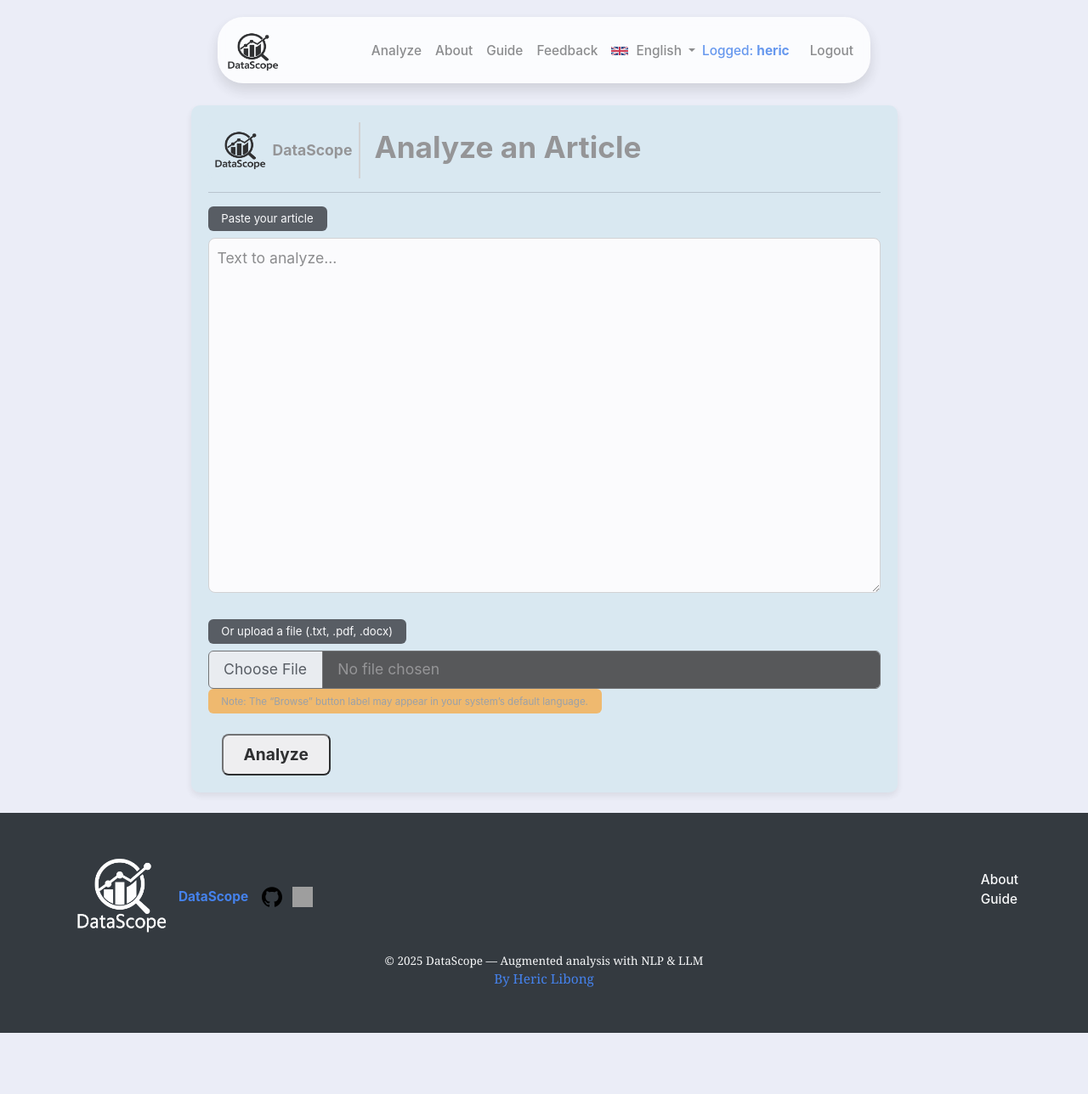
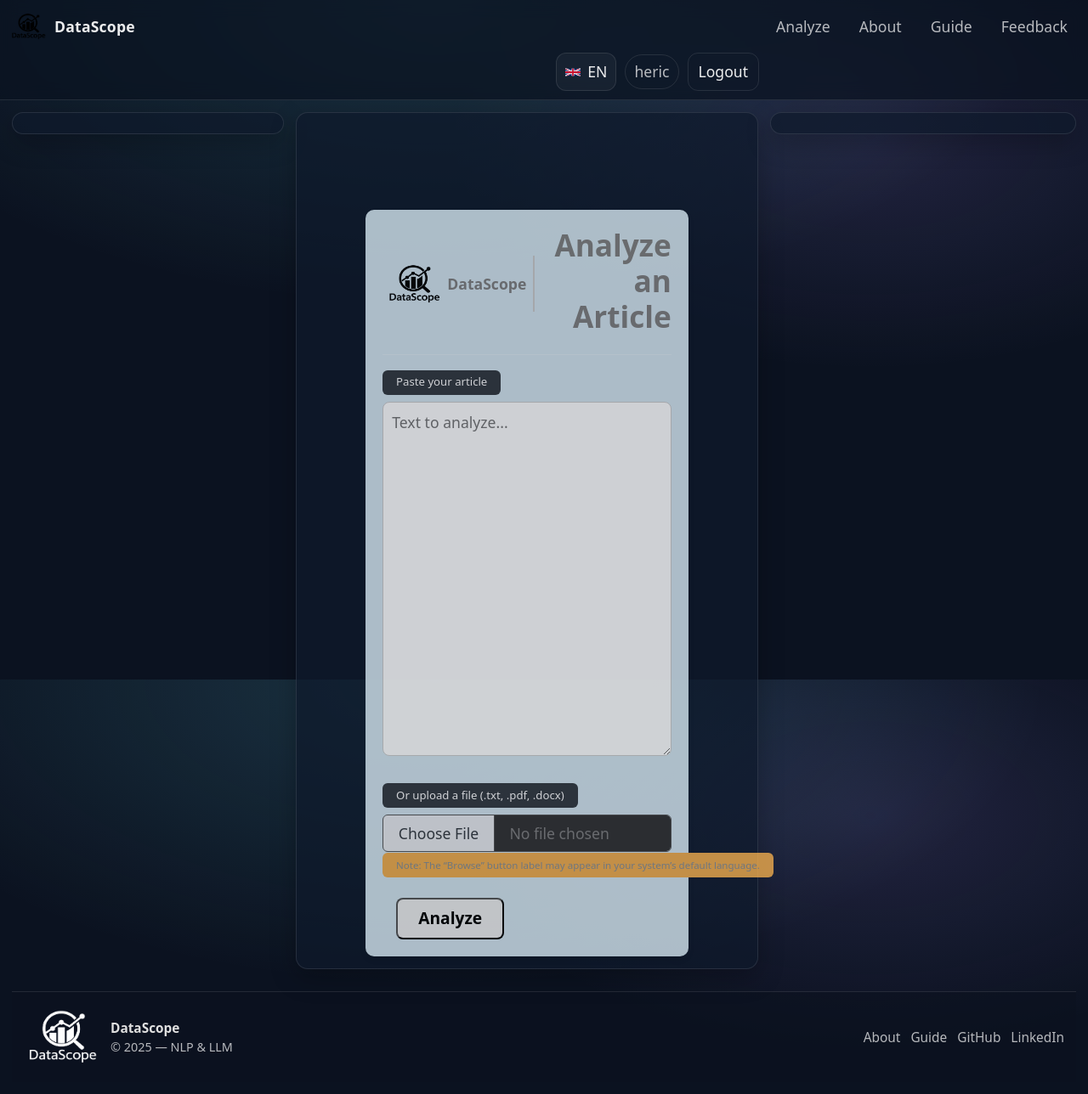
Before and after one commit to hericlibong/datascope_project, a Flask app: page / in a window 1280 px wide. Shown: the whole page at 85% size. Before the commit the page ends 1216 px from the top, so only its background shows below. Run offline with Flask 3, Linux system fonts and the light colour scheme; a user stored in the database is signed in; some libraries are stand-ins or nearby versions; grey boxes are pictures that could not be loaded.

Commit message:
ui: add app shell header/drawers

```diff
--- /dev/null
+++ b/app/static/app.css
@@ -0,0 +1,298 @@
+/* DataScope UI v2 (Phase 1) — design tokens + app shell */
+
+:root {
+  --ds-bg: #0b1220;
+  --ds-surface: #0f1a2c;
+  --ds-surface-2: #111f35;
+  --ds-border: rgba(255, 255, 255, 0.10);
+  --ds-text: rgba(255, 255, 255, 0.92);
+  --ds-muted: rgba(255, 255, 255, 0.70);
+  --ds-accent: #6ee7ff;
+  --ds-accent-2: #a78bfa;
+  --ds-danger: #fb7185;
+  --ds-shadow: 0 10px 30px rgba(0,0,0,.25);
+
+  --ds-radius: 14px;
+  --ds-radius-sm: 10px;
+  --ds-gap: 14px;
+
+  --ds-font: ui-sans-serif, system-ui, -apple-system, Segoe UI, Roboto, Helvetica, Arial, "Apple Color Emoji", "Segoe UI Emoji";
+}
+
+html, body {
+  height: 100%;
+}
+
+body {
+  margin: 0;
+  font-family: var(--ds-font);
+  background: radial-gradient(1200px 600px at 40% 0%, rgba(110,231,255,0.16), transparent 60%),
+              radial-gradient(900px 500px at 80% 20%, rgba(167,139,250,0.14), transparent 55%),
+              var(--ds-bg);
+  color: var(--ds-text);
+}
+
+/* Focus visible */
+:focus-visible {
+  outline: 3px solid rgba(110, 231, 255, 0.65);
+  outline-offset: 2px;
+}
+
+.ds-header {
+  position: sticky;
+  top: 0;
+  z-index: 50;
+  background: rgba(11, 18, 32, 0.72);
+  backdrop-filter: blur(10px);
+  border-bottom: 1px solid var(--ds-border);
+}
+
+.ds-header__inner {
+  max-width: 1320px;
+  margin: 0 auto;
+  padding: 10px 14px;
+  display: grid;
+  grid-template-columns: 1fr auto;
+  gap: 10px;
+  align-items: center;
+}
+
+.ds-brand {
+  display: inline-flex;
+  gap: 10px;
+  align-items: center;
+  color: var(--ds-text);
+  text-decoration: none;
+}
+
+.ds-brand__name {
+  font-weight: 700;
+  letter-spacing: 0.2px;
+}
+
+.ds-nav {
+  display: none;
+  gap: 14px;
+  align-items: center;
+  justify-content: center;
+}
+
+.ds-nav__link {
+  color: var(--ds-muted);
+  text-decoration: none;
+  padding: 8px 10px;
+  border-radius: 10px;
+}
+
+.ds-nav__link:hover {
+  color: var(--ds-text);
+  background: rgba(255,255,255,0.06);
+}
+
+.ds-header__actions {
+  display: inline-flex;
+  align-items: center;
+  gap: 10px;
+  justify-content: flex-end;
+}
+
+.ds-icon-btn {
+  border: 1px solid var(--ds-border);
+  background: rgba(255,255,255,0.04);
+  color: var(--ds-text);
+  border-radius: 10px;
+  padding: 8px 10px;
+  cursor: pointer;
+}
+
+.ds-btn {
+  border: 1px solid var(--ds-border);
+  background: rgba(255,255,255,0.04);
+  color: var(--ds-text);
+  border-radius: 12px;
+  padding: 8px 12px;
+  text-decoration: none;
+  display: inline-flex;
+  align-items: center;
+  gap: 8px;
+}
+
+.ds-btn--primary {
+  background: linear-gradient(135deg, rgba(110,231,255,0.20), rgba(167,139,250,0.18));
+  border-color: rgba(110,231,255,0.25);
+}
+
+.ds-btn--ghost {
+  background: transparent;
+}
+
+.ds-user {
+  max-width: 180px;
+  overflow: hidden;
+  text-overflow: ellipsis;
+  white-space: nowrap;
+  color: var(--ds-muted);
+  border: 1px solid var(--ds-border);
+  border-radius: 999px;
+  padding: 6px 10px;
+}
+
+.ds-lang {
+  position: relative;
+}
+
+.ds-lang__btn {
+  border: 1px solid var(--ds-border);
+  background: rgba(255,255,255,0.04);
+  color: var(--ds-text);
+  border-radius: 12px;
+  padding: 8px 10px;
+  cursor: pointer;
+  display: inline-flex;
+  align-items: center;
+  gap: 8px;
+}
+
+.ds-flag { width: 18px; height: 18px; }
+
+.ds-menu {
+  position: absolute;
+  right: 0;
+  top: calc(100% + 8px);
+  background: rgba(15, 26, 44, 0.98);
+  border: 1px solid var(--ds-border);
+  border-radius: 12px;
+  min-width: 160px;
+  box-shadow: var(--ds-shadow);
+  padding: 6px;
+}
+
+.ds-menu__item {
+  display: block;
+  padding: 10px 10px;
+  border-radius: 10px;
+  color: var(--ds-text);
+  text-decoration: none;
+}
+
+.ds-menu__item:hover {
+  background: rgba(255,255,255,0.06);
+}
+
+.ds-app {
+  max-width: 1320px;
+  margin: 0 auto;
+  padding: 14px;
+}
+
+.ds-shell {
+  display: grid;
+  grid-template-columns: 320px 1fr 360px;
+  gap: var(--ds-gap);
+  align-items: start;
+}
+
+.ds-panel, .ds-main {
+  background: rgba(15, 26, 44, 0.72);
+  border: 1px solid var(--ds-border);
+  border-radius: var(--ds-radius);
+  box-shadow: var(--ds-shadow);
+}
+
+.ds-panel {
+  padding: 12px;
+}
+
+.ds-main {
+  padding: 14px;
+  min-height: 60vh;
+}
+
+.ds-footer {
+  margin-top: 26px;
+  border-top: 1px solid var(--ds-border);
+  background: rgba(11, 18, 32, 0.65);
+}
+
+.ds-footer__inner {
+  max-width: 1320px;
+  margin: 0 auto;
+  padding: 18px 14px;
+  display: flex;
+  gap: 16px;
+  justify-content: space-between;
+  align-items: center;
+}
+
+.ds-footer__brand {
+  display: flex;
+  gap: 12px;
+  align-items: center;
+}
+
+.ds-footer__name { font-weight: 700; }
+.ds-footer__meta { color: var(--ds-muted); font-size: 0.9rem; }
+
+.ds-footer__links {
+  display: flex;
+  gap: 12px;
+  flex-wrap: wrap;
+}
+
+.ds-footer__links a {
+  color: var(--ds-muted);
+  text-decoration: none;
+}
+
+.ds-footer__links a:hover { color: var(--ds-text); }
+
+/* Drawers (mobile/tablet) */
+.ds-drawer {
+  position: fixed;
+  top: 0;
+  bottom: 0;
+  width: min(92vw, 380px);
+  background: rgba(15, 26, 44, 0.98);
+  border: 1px solid var(--ds-border);
+  z-index: 60;
+  box-shadow: var(--ds-shadow);
+  transform: translateX(-110%);
+  transition: transform 180ms ease;
+}
+
+.ds-drawer--right {
+  right: 0;
+  left: auto;
+  transform: translateX(110%);
+}
+
+.ds-drawer[aria-hidden="false"] { transform: translateX(0); }
+
+.ds-scrim {
+  position: fixed;
+  inset: 0;
+  background: rgba(0,0,0,0.55);
+  z-index: 55;
+  opacity: 0;
+  pointer-events: none;
+  transition: opacity 180ms ease;
+}
+
+.ds-scrim[aria-hidden="false"] {
+  opacity: 1;
+  pointer-events: auto;
+}
+
+.ds-mobile-only { display: inline-flex; }
+
+@media (min-width: 980px) {
+  .ds-nav { display: inline-flex; }
+  .ds-mobile-only { display: none; }
+}
+
+@media (max-width: 979px) {
+  .ds-shell {
+    grid-template-columns: 1fr;
+  }
+  .ds-panel { display: none; }
+}
--- /dev/null
+++ b/app/templates/_partials/footer.html
@@ -0,0 +1,18 @@
+<footer class="ds-footer" role="contentinfo">
+  <div class="ds-footer__inner">
+    <div class="ds-footer__brand">
+      <img src="{{ url_for('static', filename='assets/datascope_logo_white_rezided.png') }}" alt="DataScope" width="90" height="70">
+      <div>
+        <div class="ds-footer__name">DataScope</div>
+        <div class="ds-footer__meta">© 2025 — NLP & LLM</div>
+      </div>
+    </div>
+
+    <div class="ds-footer__links">
+      <a href="/about">{% if language == 'en' %}About{% else %}À propos{% endif %}</a>
+      <a href="/guide">{% if language == 'en' %}Guide{% else %}Guide{% endif %}</a>
+      <a href="https://github.com/hericlibong/datascope_project" target="_blank" rel="noopener noreferrer">GitHub</a>
+      <a href="https://www.linkedin.com/in/hericlibong" target="_blank" rel="noopener noreferrer">LinkedIn</a>
+    </div>
+  </div>
+</footer>
--- /dev/null
+++ b/app/templates/_partials/header.html
@@ -0,0 +1,50 @@
+<header class="ds-header" role="banner">
+  <div class="ds-header__inner">
+    <a class="ds-brand" href="/" aria-label="DataScope home">
+      <img src="{{ url_for('static', filename='assets/logo_datascope_sized.png') }}" alt="DataScope" width="40" height="34">
+      <span class="ds-brand__name">DataScope</span>
+    </a>
+
+    <nav class="ds-nav" aria-label="Primary">
+      <a class="ds-nav__link" href="/">{% if language == 'en' %}Analyze{% else %}Analyse{% endif %}</a>
+      <a class="ds-nav__link" href="/about">{% if language == 'en' %}About{% else %}À propos{% endif %}</a>
+      <a class="ds-nav__link" href="/guide">{% if language == 'en' %}Guide{% else %}Guide{% endif %}</a>
+      {% if current_user.is_authenticated %}
+        <a class="ds-nav__link" href="{{ url_for('main.feedback') }}">Feedback</a>
+      {% endif %}
+    </nav>
+
+    <div class="ds-header__actions">
+      <!-- Mobile drawers (wired in app.js; harmless on pages without panels) -->
+      <button class="ds-icon-btn ds-mobile-only" type="button" data-ds-drawer-open="left" aria-label="Open Sources panel" aria-controls="ds-drawer-left" aria-expanded="false">
+        ☰
+      </button>
+      <button class="ds-icon-btn ds-mobile-only" type="button" data-ds-drawer-open="right" aria-label="Open Studio panel" aria-controls="ds-drawer-right" aria-expanded="false">
+        ≡
+      </button>
+
+      <div class="ds-lang">
+        <button class="ds-lang__btn" type="button" aria-haspopup="menu" aria-expanded="false" data-ds-menu="lang">
+          {% if language == 'en' %}
+            <img src="{{ url_for('static', filename='icons/gb.svg') }}" class="ds-flag" alt="English">
+            <span>EN</span>
+          {% else %}
+            <img src="{{ url_for('static', filename='icons/fr.svg') }}" class="ds-flag" alt="Français">
+            <span>FR</span>
+          {% endif %}
+        </button>
+        <div class="ds-menu" role="menu" aria-label="Language" hidden>
+          <a class="ds-menu__item" role="menuitem" href="{{ url_for('main.set_language', lang_code='en') }}">English</a>
+          <a class="ds-menu__item" role="menuitem" href="{{ url_for('main.set_language', lang_code='fr') }}">Français</a>
+        </div>
+      </div>
+
+      {% if current_user.is_authenticated %}
+        <span class="ds-user" aria-label="Current user">{{ current_user.username }}</span>
+        <a class="ds-btn ds-btn--ghost" href="{{ url_for('main.logout') }}">{% if language == 'fr' %}Déconnexion{% else %}Logout{% endif %}</a>
+      {% else %}
+        <a class="ds-btn ds-btn--primary" href="{{ url_for('main.login') }}">{% if language == 'fr' %}Se connecter{% else %}Login{% endif %}</a>
+      {% endif %}
+    </div>
+  </div>
+</header>
--- a/app/templates/base.html
+++ b/app/templates/base.html
@@ -7,100 +7,36 @@
   <link rel="icon" type="image/x-icon" href="{{ url_for('static', filename='favicon.ico') }}">
 
   <meta charset="utf-8">
+  <meta name="viewport" content="width=device-width, initial-scale=1">
   <title>DataScope</title>
 
+  <!-- Keep existing bootstrap for now (Phase 1), but new UI lives in app.css -->
   <link href="https://cdn.jsdelivr.net/npm/bootswatch@5.3.3/dist/litera/bootstrap.min.css" rel="stylesheet">
   <link rel="stylesheet" href="{{ url_for('static', filename='style.css') }}">
-
+  <link rel="stylesheet" href="{{ url_for('static', filename='app.css') }}">
 </head>
 <body>
 
-  <nav class="navbar navbar-expand-lg navbar-light bg-white shadow rounded-3 fixed-top">
-    <div class="container-fluid">
-      <a class="navbar-brand fw-bold" href="/">
-        <img src="{{ url_for('static', filename='assets/logo_datascope_sized.png') }}" alt="DataScope" width="60" height="50" class="d-inline-block align-text-top">
-    </a>
+  {% include "_partials/header.html" %}
 
-      <button class="navbar-toggler" type="button" data-bs-toggle="collapse" data-bs-target="#navbarContent" aria-controls="navbarContent" aria-expanded="false" aria-label="Toggle navigation">
-        <span class="navbar-toggler-icon"></span>
-      </button>
-      <div class="collapse navbar-collapse justify-content-end" id="navbarContent">
-        <ul class="navbar-nav">
-          <li class="nav-item">
-            <a class="nav-link" href="/">{% if language == 'en' %}Analyze{% else %}Analyse{% endif %}</a>
-          </li>
-          <li class="nav-item">
-            <a class="nav-link" href="/about">{% if language == 'en' %}About{% else %}À propos{% endif %}</a>
-          </li>
-          <li class="nav-item">
-            <a class="nav-link" href="/guide">{% if language == 'en' %}Guide{% else %}Guide{% endif %}</a>
-          </li>
+  <!-- Scrim + drawers are inert on desktop; panels optional per-page -->
+  <div class="ds-scrim" data-ds-scrim aria-hidden="true"></div>
 
-          {% if current_user.is_authenticated %}
-          <li class="nav-item">
-            <a class="nav-link" href="{{ url_for('main.feedback') }}">
-              {% if language == 'fr' %}Feedback{% else %}Feedback{% endif %}
-            </a>
-          </li>
+  <aside id="ds-drawer-left" class="ds-drawer" aria-hidden="true" tabindex="-1">
+    {% block drawer_left %}{% endblock %}
+  </aside>
+  <aside id="ds-drawer-right" class="ds-drawer ds-drawer--right" aria-hidden="true" tabindex="-1">
+    {% block drawer_right %}{% endblock %}
+  </aside>
 
-        {% endif %}
+  <div class="ds-app">
+    <div class="ds-shell">
+      <aside class="ds-panel" aria-label="Sources panel">
+        {% block panel_left %}{% endblock %}
+      </aside>
 
-          <li class="nav-item dropdown">
-            <a class="nav-link dropdown-toggle" href="#" id="languageDropdown" role="button" data-bs-toggle="dropdown" aria-expanded="false">
-              {% if language == 'en' %}
-                <img src="{{ url_for('static', filename='icons/gb.svg') }}" class="language-flag" alt="English"> English
-              {% else %}
-                <img src="{{ url_for('static', filename='icons/fr.svg') }}" class="language-flag" alt="Français"> Français
-              {% endif %}
-            </a>
-            <ul class="dropdown-menu dropdown-menu-end" aria-labelledby="languageDropdown">
-              <li>
-                <a class="dropdown-item" href="{{ url_for('main.set_language', lang_code='en') }}">
-                  <img src="{{ url_for('static', filename='icons/gb.svg') }}" class="language-flag" alt="English"> English
-                </a>
-              </li>
-              <li>
-                <a class="dropdown-item" href="{{ url_for('main.set_language', lang_code='fr') }}">
-                  <img src="{{ url_for('static', filename='icons/fr.svg') }}" class="language-flag" alt="Français"> Français
-                </a>
-              </li>
-            </ul>
-          </li>
-
-
-          {% if current_user.is_authenticated %}
-            <li class="nav-item text-primary me-3 mt-2">
-              {% if language == "fr" %}
-                Connecté : <strong>{{ current_user.username }}</strong>
-              {% else %}
-                Logged: <strong>{{ current_user.username }}</strong>
-              {% endif %}
-            </li>
-            <li class="nav-item">
-              <a class="nav-link" href="{{ url_for('main.logout') }}">
-                {% if language == "fr" %}Déconnexion{% else %}Logout{% endif %}
-              </a>
-            </li>
-            {% else %}
-        <!-- Utilisateur non connecté : lien vers login -->
-        <li class="nav-item">
-          <a class="nav-link" href="{{ url_for('main.login') }}">
-            {% if language == "fr" %}Se connecter{% else %}Login{% endif %}
-          </a>
-        </li>
-
-          {% endif %}
-        </ul>
-      </div>
-    </div>
-  </nav>
-
-
-
-
-  <main class="container-md py-4">
+      <main class="ds-main" id="main" tabindex="-1">
         {% block content %}{% endblock %}
-  </main>
 
         {% with messages = get_flashed_messages() %}
         {% if messages %}
@@ -111,52 +47,21 @@
           </div>
         {% endif %}
         {% endwith %}
+      </main>
 
-
-<footer class="bg-dark text-light py-5">
-  <div class="container d-flex justify-content-between align-items-center">
-    <!-- Colonne 1 : Logo et Réseaux Sociaux -->
-    <div class="d-flex align-items-center">
-      <a href="/" class="d-flex align-items-center text-decoration-none">
-        <img src="{{ url_for('static', filename='assets/datascope_logo_white_rezided.png') }}" alt="DataScope" width="120" height="100" class="me-2">
-        <span class="fw-bold">DataScope</span>
-      </a>
-      <div class="ms-3">
-        <a href="https://github.com/hericlibong/datascope_project" target="_blank" class="text-light text-decoration-none me-2">
-          <img src="{{ url_for('static', filename='icons/Github.svg') }}" alt="GitHub" width="24" height="24">
-        </a>
-        <a href="https://www.linkedin.com/in/hericlibong" target="_blank" class="text-light text-decoration-none">
-          <img src="{{ url_for('static', filename='icons/linkedin.svg') }}" alt="LinkedIn" width="24" height="24">
-        </a>
-      </div>
+      <aside class="ds-panel" aria-label="Studio panel">
+        {% block panel_right %}{% endblock %}
+      </aside>
     </div>
 
-    <!-- Colonne 2 : Liens -->
-    <div>
-      <ul class="list-unstyled">
-        <li><a href="/about" class="text-light text-decoration-none">{% if language == 'en' %}About{% else %}À propos{% endif %}</a></li>
-        <li><a href="/guide" class="text-light text-decoration-none">{% if language == 'en' %}Guide{% else %}Guide{% endif %}</a></li>
-      </ul>
+    {% include "_partials/footer.html" %}
   </div>
-  </div>
-  <div class="text-center mt-3">
-    <p class="mb-0 small">© 2025 DataScope — Augmented analysis with NLP & LLM</p>
-    <p class="mb-1">
-      <a href="https://hericldev.onrender.com" target="_blank" class="text-primary text-decoration-none">
-        {% if language == "fr" %}
-          Par Heric Libong
-        {% else %}
-          By Heric Libong
-        {% endif %}
-      </a>
-    </p>
-  </div>
-</footer>
-
 
   <script src="https://cdn.jsdelivr.net/npm/bootstrap@5.3.3/dist/js/bootstrap.bundle.min.js"></script>
+  <script src="{{ url_for('static', filename='app.js') }}"></script>
 
   <script>
+    // Keep bootstrap popovers (no duplicate logic)
     document.addEventListener('DOMContentLoaded', function () {
       var popoverTriggerList = [].slice.call(document.querySelectorAll('[data-bs-toggle="popover"]'));
       popoverTriggerList.forEach(function (popoverTriggerEl) {
@@ -164,7 +69,5 @@
       });
     });
   </script>
-
-
 </body>
 </html>
```
Also changed, not shown: app/static/app.js (added, +87 -0 lines). Lines whose indentation alone changed are shown as unchanged.
